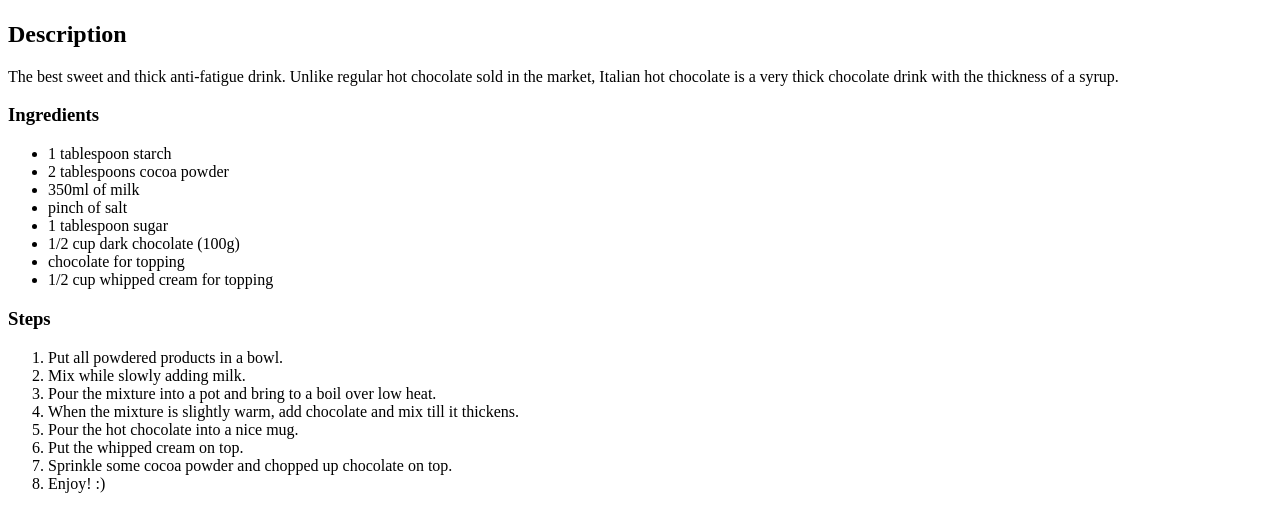
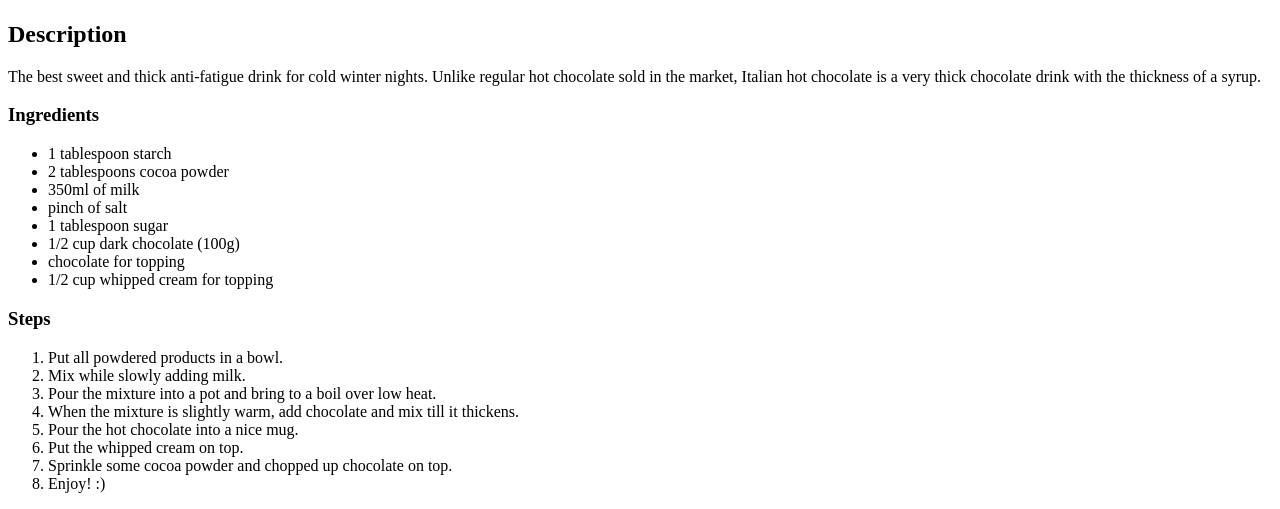
Before and after one commit to 06O60/odin-recipies, a plain HTML site: page recipes/italian-hot-choco.html in a window 1280 px wide. Shown: the part 383-892 px from the top of the page. Drawn offline with Linux system fonts and the light colour scheme.

Commit message:
change description in Hot Chocolate Page

```diff
--- a/recipes/italian-hot-choco.html
+++ b/recipes/italian-hot-choco.html
@@ -10,7 +10,7 @@
     <h1>Italian Hot Chocolate Recipe</h1>
     <img src="../img/hot-choco.png" width="400">
     <h2>Description</h2>
-    <p>The best sweet and thick anti-fatigue drink. Unlike regular hot chocolate sold in the market, Italian hot chocolate is a very thick chocolate drink with the thickness of a syrup.</p>
+    <p>The best sweet and thick anti-fatigue drink for cold winter nights. Unlike regular hot chocolate sold in the market, Italian hot chocolate is a very thick chocolate drink with the thickness of a syrup.</p>
     <h3>Ingredients</h3>
     <ul>
         <li>1 tablespoon starch</li>
```
